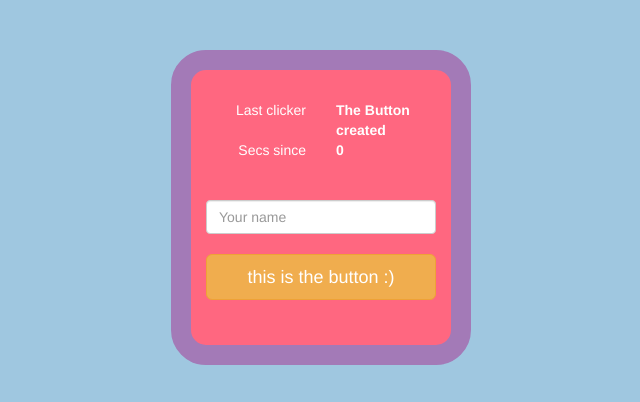
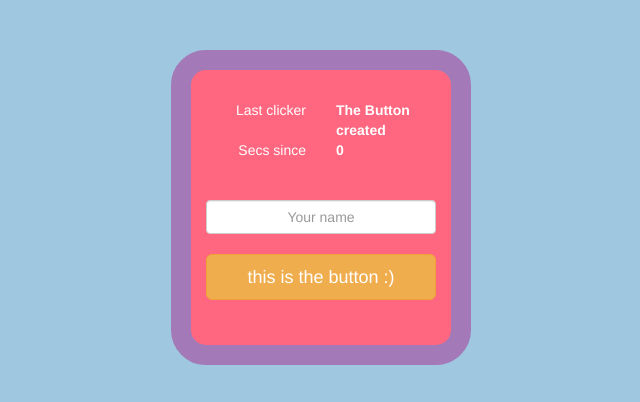
Before and after one commit to dborzov/thebutton, a Flask app: page / in a window 1280 px wide. Shown: the top 402 px of the page, without its empty margins (319-959 px from the left). Run offline with Flask 2, Linux system fonts and the light colour scheme; data comes from the database, SQL or seed files in the repository; parts of the project's set-up code (start-up, migrations or seed data) failed here and were passed over; some libraries are stand-ins or nearby versions.

Commit message:
Align input value by center

```diff
--- a/app/static/thebutton.css
+++ b/app/static/thebutton.css
@@ -34,3 +34,7 @@ button {
     border-radius: 15px;
     background-color: #ffafaf;
 }
+
+input{
+   text-align:center;
+}
```
